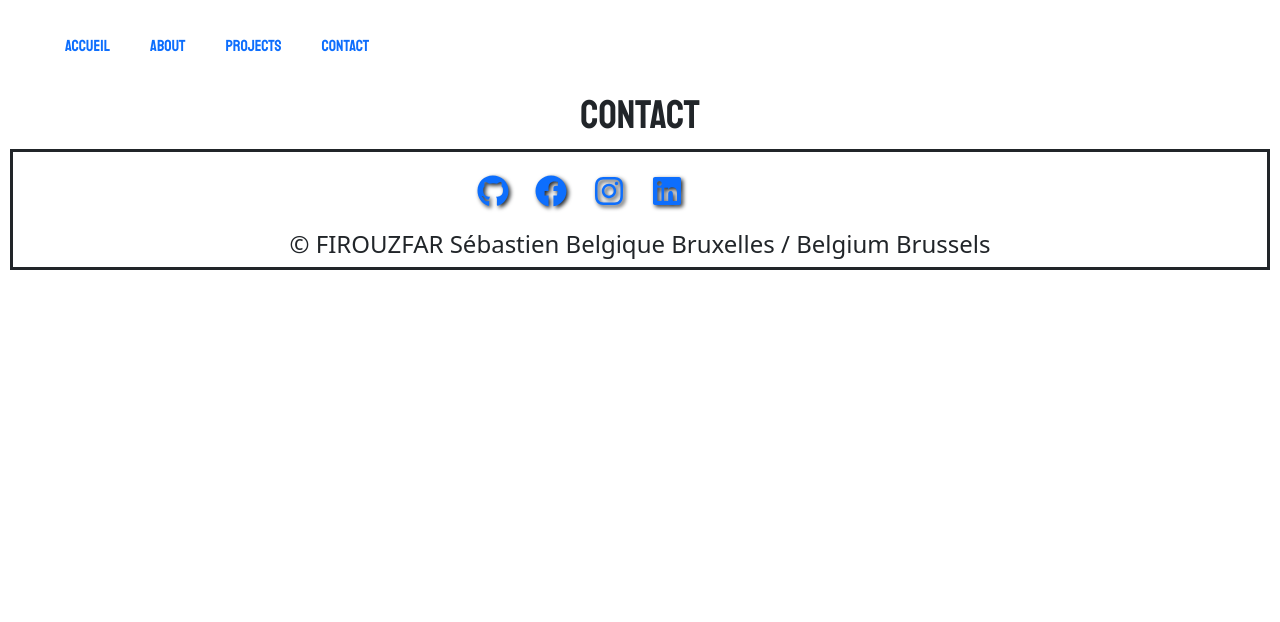
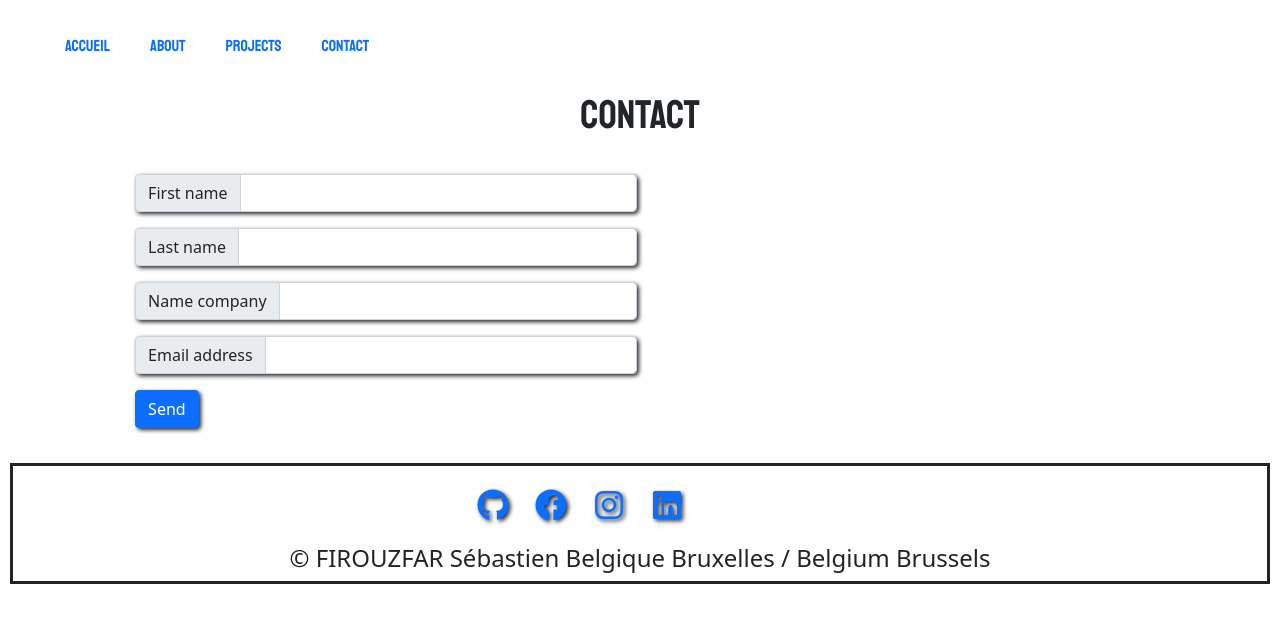
Before and after one commit to SebastienFirouzfar/portfolio, a React (Create React App) app in the folder portfolio-sebastien/: page /Contact in a window 1280 px wide. Shown: the top 622 px of the page. Built offline with nearby package versions, Linux system fonts and the light colour scheme.

Commit message:
Add the contact / ajout les contacts

```diff
--- a/portfolio-sebastien/src/components/Card.js
+++ b/portfolio-sebastien/src/components/Card.js
@@ -54,7 +54,7 @@ export const ListFrontEnd = (props) =>{
   console.log(aboutCompetence)
 
   return (
-      <div className="container d-flex">
+      <div className="container">
          <div className="row">
         {aboutCompetence.map(infoCompetence => <CardFrontEnd infoCompetence={infoCompetence} /> )}
         </div>
@@ -69,7 +69,7 @@ export const ListBackEnd = (props) =>{
   console.log(aboutCompetence)
 
   return (
-      <div className="container d-flex">
+      <div className="container">
          <div className="row">
         {aboutCompetence.map(infoCompetence => <CardBackEnd infoCompetence={infoCompetence} /> )}
         </div>
@@ -84,7 +84,7 @@ export const List = (props) =>{
     console.log(aboutInformation)
 
       return (
-          <div className="container d-flex">
+          <div className="container">
              <div className="row">
             {aboutInformation.map(infoAbout => <Card infoAbout={infoAbout} /> )}
             </div>
--- a/portfolio-sebastien/src/components/CardProject.js
+++ b/portfolio-sebastien/src/components/CardProject.js
@@ -30,8 +30,8 @@ export const ListProject = (props) => {
   console.log(projects);
 
   return (
-    <div className="container d-flex ">
-      <div className="row ">
+    <div className="container">
+      <div className="row">
         {projects.map((project) => (
           <CardProject project={project} />
         ))}
--- a/portfolio-sebastien/src/pages/Contact.js
+++ b/portfolio-sebastien/src/pages/Contact.js
@@ -1,11 +1,56 @@
-import React from 'react';
-import { Navigation } from './Navigation';
+import React from "react";
+import { Navigation } from "./Navigation";
 
 export const Contact = () => {
-    return (
-        <div>
-            <Navigation/>
-            <h1>Contact</h1>
+  return (
+    <div>
+      <Navigation />
+      <h1>Contact</h1>
+
+      <div className="container">
+        <div className="row col-xs col-sm col-md col-lg">
+          <form id="contactBlock">
+            <div class="input-group mb-3 col-xs col-sm col-md col-lg">
+              <span class="input-group-text" id="inputGroup-sizing-default">First name </span>
+              <input
+                type="text"
+                className="form-control"
+                aria-label="form-control-sm"
+                aria-describedby="inputGroup-sizing-default"
+              />
+            </div>
+
+            <div class="input-group mb-3 col-xs col-sm col-md col-lg">
+              <span class="input-group-text" id="inputGroup-sizing-default">Last name </span>
+              <input
+                type="text"
+                className="form-control"
+                aria-label="form-control-sm"
+                aria-describedby="inputGroup-sizing-default"
+              />
+            </div>
+
+            <div class="input-group mb-3 col-xs col-sm col-md col-lg">
+              <span class="input-group-text" id="inputGroup-sizing-default">Name company </span>
+              <input
+                type="text"
+                className="form-control"
+              />
+            </div>
+
+            <div class="input-group mb-3 col-xs col-sm col-md col-lg">
+              <span class="input-group-text" id="inputGroup-sizing-default">Email address </span>
+              <input
+                type="text"
+                className="form-control"
+              />
+            </div>
+
+            <button type="button" class="btn btn-primary">Send</button>
+
+          </form>
         </div>
-    );
+      </div>
+    </div>
+  );
 };
--- a/portfolio-sebastien/src/pages/Navigation.js
+++ b/portfolio-sebastien/src/pages/Navigation.js
@@ -3,7 +3,7 @@ import { NavLink } from "react-router-dom";
 
 export const Navigation = () => {
   return (
-    <div className="container d-flex">
+    <div className="container">
       <nav class="navbar navbar-expand-lg navbar-light ">
         <button
           class="navbar-toggler"
--- /dev/null
+++ b/portfolio-sebastien/src/styles/_contact.scss
@@ -0,0 +1,3 @@
+.form-control{
+    margin-right: 50%;
+}
--- a/portfolio-sebastien/src/styles/index.scss
+++ b/portfolio-sebastien/src/styles/index.scss
@@ -3,6 +3,7 @@
 @import "./footer";
 @import "./about";
 @import "./project";
+@import "./contact";
 
 $margin10: 10px;
 
@@ -30,7 +31,7 @@ h1{
 }
 
 .row {
-  // display: flex;
+  display: flex;
   filter: drop-shadow(2px 2px 2px);
   grid-gap: 30px;
   margin: $margin10;
@@ -39,6 +40,7 @@ h1{
 }
 
 .container{
+  display: flex;
   position: relative;
   left: 8px;
   margin: 25px 25px;
@@ -66,3 +68,12 @@ h1{
   filter: drop-shadow(10px 10px 10px #0e0e0e);
   transition: 0.5s ease
 }
+
+
+@media (max-width: 400px){
+  .row{
+    position: relative;
+    margin-left: -13px;
+
+  }
+}
```
